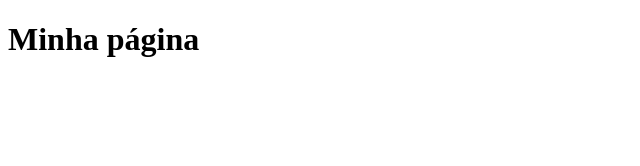
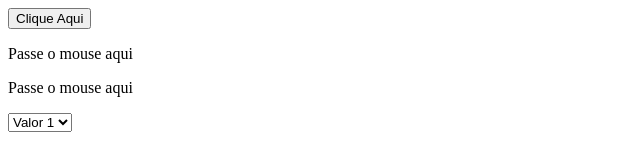
Before and after one commit to JoaoErick/aula-javascript, a plain HTML site: page index.html in a window 1280 px wide. Shown: the whole page, without its empty margins (0-640 px from the left). Drawn offline with Linux system fonts and the light colour scheme.

Commit message:
Adicionando mais aulas

```diff
--- a/index.html
+++ b/index.html
@@ -5,10 +5,21 @@
         <meta charset="utf-8">
         <script type="text/javascript" src="js/main.js"></script>
     </head>
-    <body>
+    <body onload="load()">
         <!--<script>
             alert("Meu primeiro js!");
         </script>-->
-        <h1>Minha página</h1>
+        <!--<h1>Minha página</h1>-->
+        <button type="button" onclick="clicou()">Clique Aqui</button>
+        <!--<p id="agradecimento"></p>-->
+        <p id="agradecimento" onclick="redirecionar()"></p>
+        <!--<p id="mousemove" onmouseover="trocar()" onmouseout="voltar()">Passe o mouse aqui</p>-->
+        <p id="mousemove" onmouseover="trocar(this)" onmouseout="voltar(this)">Passe o mouse aqui</p>
+        <p id="mousemove2" onmouseover="trocar(this)" onmouseout="voltar(this)">Passe o mouse aqui</p>
+        <select onchange="funcaoChange(this)">
+            <option value="1">Valor 1</option>
+            <option value="2">Valor 2</option>
+            <option value="3">Valor 3</option>
+        </select>
     </body>
 </html>
```
Also changed, not shown: js/main.js (+62 -0 lines).
